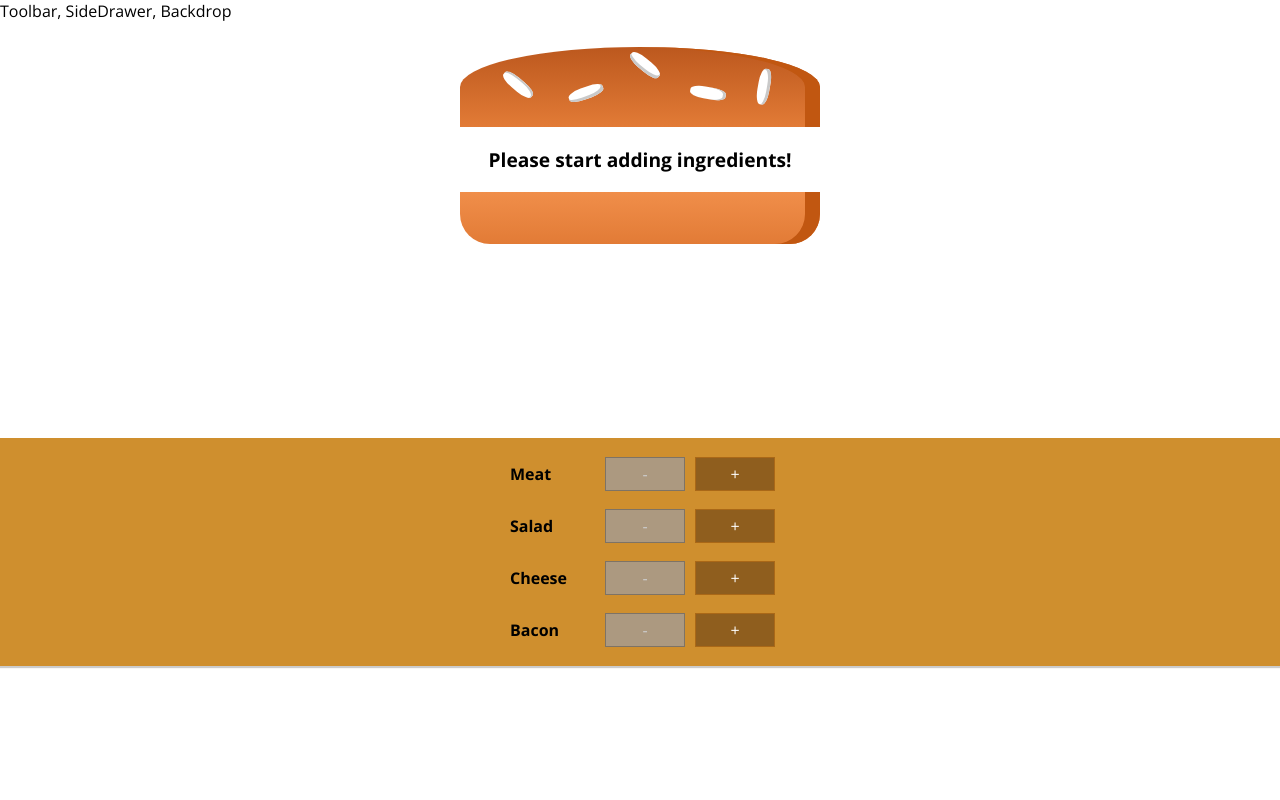
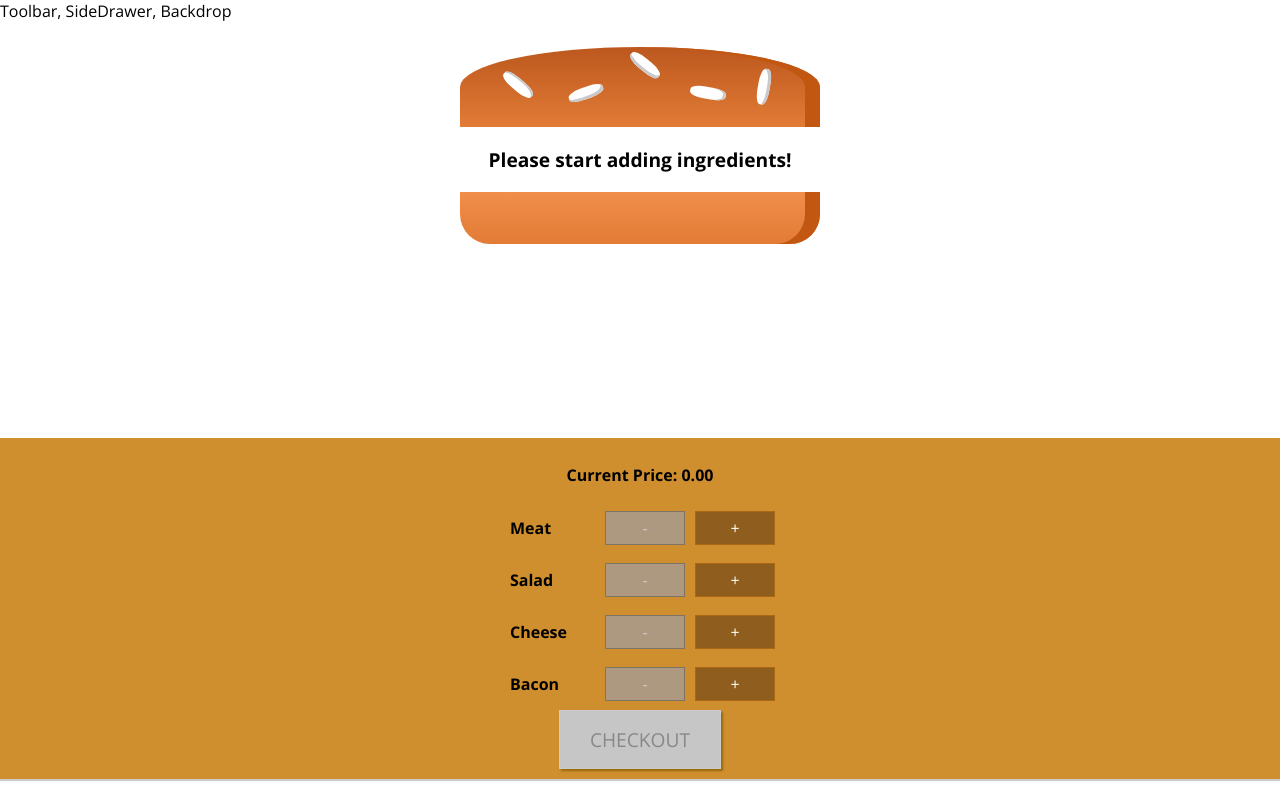
Before and after one commit to cdiasperera/build-a-burger, a React (Create React App) app: page / in a window 1280 px wide. Built offline with nearby package versions, Linux system fonts and the light colour scheme.

Commit message:
Added order button

```diff
--- a/src/components/Burger/BuildControls/BuildControl/BuildControl.module.css
+++ b/src/components/Burger/BuildControls/BuildControl/BuildControl.module.css
@@ -5,7 +5,7 @@
   margin: 5px 0;
 }
 
-button {
+.BuildControl button {
   display: block;
   font: inherit;
   padding: 5px;
@@ -16,41 +16,41 @@ button {
   outline: none;
 }
 
-button:disabled {
+.BuildControl button:disabled {
   background-color: #AC9980;
   border: 1px solid #7E7365;
   color: #ccc;
   cursor: default;
 }
 
-button:hover:disabled {
+.BuildControl button:hover:disabled {
   background-color: #AC9980;
   color: #ccc;
   cursor: not-allowed;
 }
 
-.Label {
+.BuildControl .Label {
   padding: 10px;
   font-weight: bold;
   width: 80px;
 }
 
-.Less {
+.BuildControl .Less {
   background-color: #D39952;
   color: white;
 }
 
-.More {
+.BuildControl .More {
   background-color: #8F5E1E;
   color: white;
 }
 
-.Less:hover, .BuildControl .Less:active {
+.BuildControl .Less:hover, .BuildControl .Less:active {
   background-color: #DAA972;
   color: white;
 }
 
-.More:hover,.BuildControl .More:active {
+.BuildControl .More:hover,.BuildControl .More:active {
   background-color: #99703F;
   color: white;
 }
--- a/src/components/Burger/BuildControls/BuildControls.js
+++ b/src/components/Burger/BuildControls/BuildControls.js
@@ -12,7 +12,14 @@ const buildControls = (props) => {
 
   return (
     <div className={classes.BuildControls}>
+      <strong><p>Current Price: {props.price.toFixed(2)}</p></strong>
       {controls}
+      <button
+        className={classes.OrderButton}
+        disabled={props.disableCheckout}
+      >
+      CHECKOUT
+      </button>
     </div>
   )
 }
--- a/src/components/Burger/BuildControls/BuildControls.module.css
+++ b/src/components/Burger/BuildControls/BuildControls.module.css
@@ -8,3 +8,44 @@
   margin: auto;
   padding: 10px 0;
 }
+
+.OrderButton {
+  background-color: #DAD735;
+  outline: none;
+  cursor: pointer;
+  border: 1px solid #966909;
+  color: #966909;
+  font-family: inherit;
+  font-size: 1.2em;
+  padding: 15px 30px;
+  box-shadow: 2px 2px 2px #966909;
+}
+
+.OrderButton:hover, .OrderButton:active {
+  background-color: #A0DB41;
+  border: 1px solid #966909;
+  color: #966909;
+}
+
+.OrderButton:disabled {
+  background-color: #C7C6C6;
+  cursor: not-allowed;
+  border: 1px solid #ccc;
+  color: #888888;
+}
+
+.OrderButton:not(:disabled) {
+  animation: enable 0.3s linear;
+}
+
+@keyframes enable {
+  0% {
+      transform: scale(1);
+  }
+  60% {
+      transform: scale(1.1);
+  }
+  100% {
+      transform: scale(1);
+  }
+}
--- a/src/containers/BurgerBuilder/BurgerBuilder.js
+++ b/src/containers/BurgerBuilder/BurgerBuilder.js
@@ -27,8 +27,13 @@ class BurgerBuilder extends Component {
 
     if (ingredients[INGREDIENT_LIST[type]] < 1) {
       ingredients[INGREDIENT_LIST[type]] = 0
-    } else {
-      newPrice += adjustType * INGREDIENTS_PRICE[INGREDIENT_LIST[type]]
+    }
+
+    // Determine the new price. Convert it to two decimal places
+    newPrice += adjustType * INGREDIENTS_PRICE[INGREDIENT_LIST[type]]
+    // Bounds check to make sure disabled button result is not subverted
+    if (ingredients[INGREDIENT_LIST[type]] < 0) {
+      newPrice = this.state.price
     }
 
     const newState = {
@@ -39,14 +44,16 @@ class BurgerBuilder extends Component {
     this.setState(newState)
   }
 
-  a = 1
-
   render = () => {
     const disabledDecrements = []
-
+    let disableCheckout = true
     for (const key in this.state.ingredients) {
       if (this.state.ingredients[key] <= 0) {
         disabledDecrements.push(key)
+      } else {
+        // We have found one ingredient that has been added, so we can enable
+        // the checkout button
+        disableCheckout = false
       }
     }
 
@@ -56,6 +63,8 @@ class BurgerBuilder extends Component {
         <BuildControls
           adjustIngredients={this.adjustIngredients}
           disabledDecrements={disabledDecrements}
+          price={this.state.price}
+          disableCheckout={disableCheckout}
         />
       </>
     )
```
